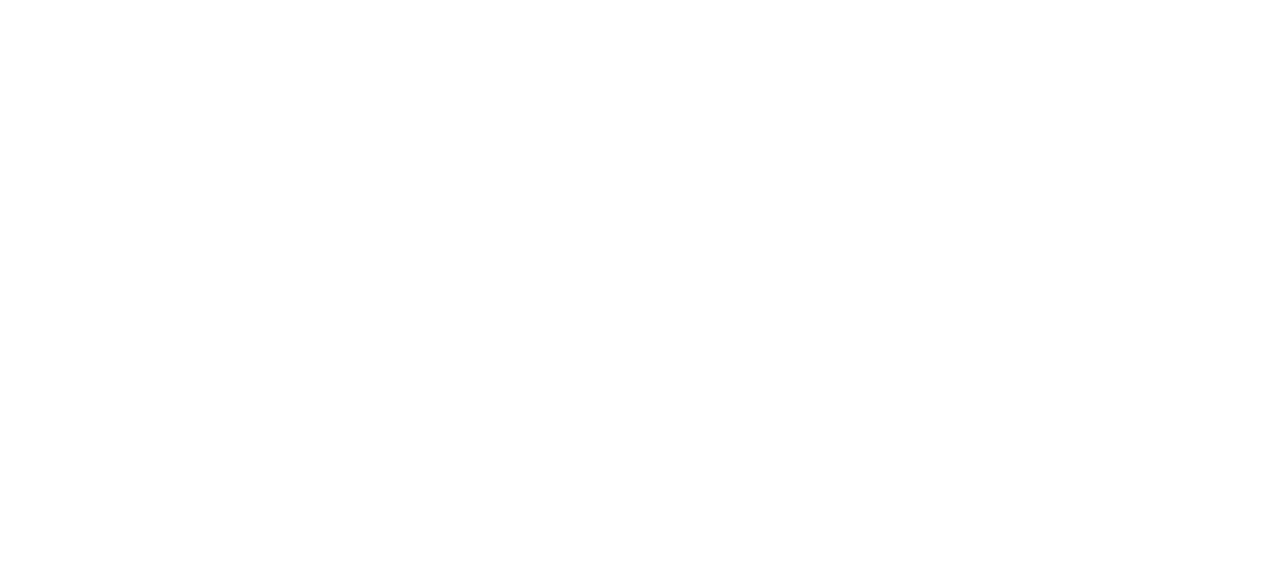
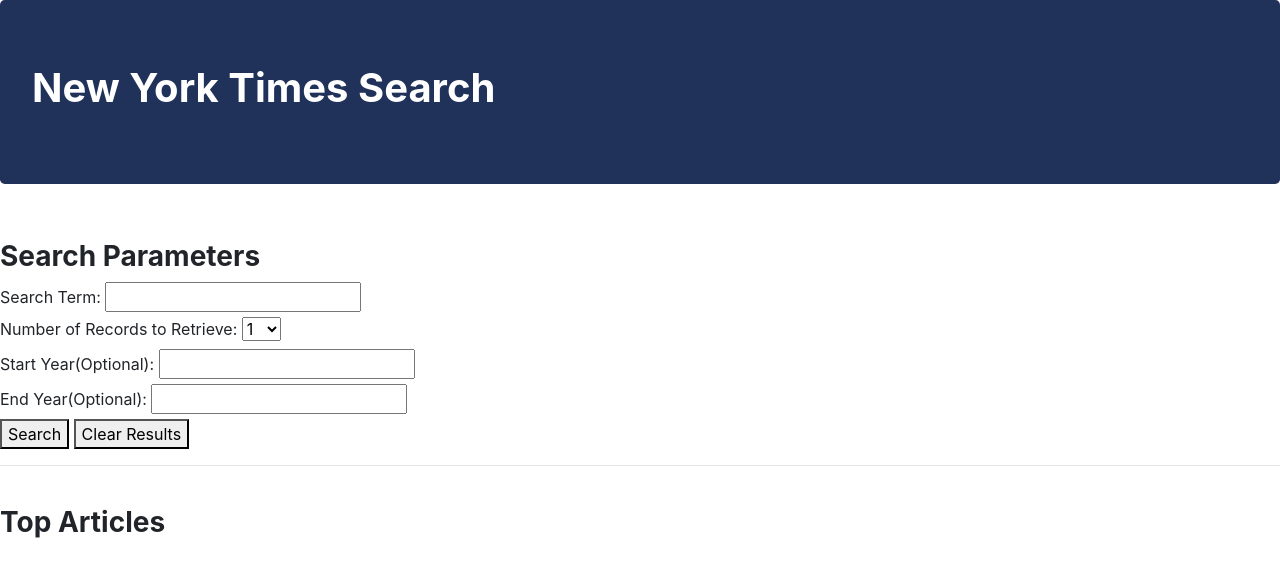
Before and after one commit to thatianaviana/NYT-API-Project, a plain HTML site: page index.html in a window 1280 px wide. Drawn offline with nearby package versions, Linux system fonts and the light colour scheme.

Commit message:
uploading draft HTML

```diff
--- a/index.html
+++ b/index.html
@@ -1,28 +1,77 @@
 <!DOCTYPE html>
 <html lang="en">
+
 <head>
     <meta charset="UTF-8">
     <meta name="viewport" content="width=device-width, initial-scale=1.0">
     <meta http-equiv="X-UA-Compatible" content="ie=edge">
-    <link rel="stylesheet" href="https://stackpath.bootstrapcdn.com/bootstrap/4.3.1/css/bootstrap.min.css"
-     integrity="sha384-ggOyR0iXCbMQv3Xipma34MD+dH/1fQ784/j6cY/iJTQUOhcWr7x9JvoRxT2MZw1T" crossorigin="anonymous">
-     <link rel="stylesheet" href="assets/css/style.css">
+    <link rel="stylesheet" href="https://stackpath.bootstrapcdn.com/bootstrap/4.3.1/css/bootstrap.min.css" integrity="sha384-ggOyR0iXCbMQv3Xipma34MD+dH/1fQ784/j6cY/iJTQUOhcWr7x9JvoRxT2MZw1T"
+        crossorigin="anonymous">
+    <link rel="stylesheet" href="assets/css/style.css">
     <title>New York Times Article Search</title>
 </head>
+
 <body>
+    <!-- Main Bootstrap Search-->
+    <div class="container">
+    </div>
+
+    <div class="jumbotron" style="background-color: #20315A ; color: white;">
+        <h1><strong>New York Times Search</strong></h1>
+    </div>
+
+    <!-- First Row has a form that searches parameters -->
+    <div class="row">
+    </div>
+    <div class="col-sm-12">
+    </div>
+    </br>
+    <div class="rowHeader">
+        <h3><strong>Search Parameters</strong></h3>
+    </div>
+    <div class="form">
+        <label for="search">Search Term:</label>
+        <input type="text" id="searchTerm">
+    </div>
+    <div class="form">
+        <label for="records">Number of Records to Retrieve:</label>
+        <select id="numRecordsSelected">
+            <option value="1">1</option>
+            <option value="5">5</option>
+            <option value="10">10</option>
+        </select>
+    </div>
+    <div class="form">
+        <label for="startYear">Start Year(Optional):</label>
+        <input type="text" id="startYear">
+    </div>
+    <div class="form">
+        <label for="endYear">End Year(Optional):</label>
+        <input type="text" id="endYear">
+    </div>
+
+    <!-- Adding Buttons for Search or Clear Results -->
+    <button class="btn-default" id="searchButton">
+        Search
+    </button>
+    <button class="btn-default" id="clearButton">
+        Clear Results
+    </button>
+    <hr>
+
+    <!-- Second Row will contain all the articles that are retrieved for the search-->
+    <div class="row">
+    </div>
+    <div class="col-sm-12">
+    </div>
+    <br>
+    <div class="rowFooter">
+        <h3><strong>Top Articles</strong></h3>
 
 
+        <script src="https://cdnjs.cloudflare.com/ajax/libs/jquery/3.2.1/jquery.min.js">
+        </script>
+        <script src="assets/javascript/app.js"></script>
+</body>
 
-
-
-
-
-
-
-
-
-
-    <script src="https://cdnjs.cloudflare.com/ajax/libs/jquery/3.2.1/jquery.min.js"></script>
-    <script src="assets/javascript/app.js"></script>
-</body>
 </html>
```
